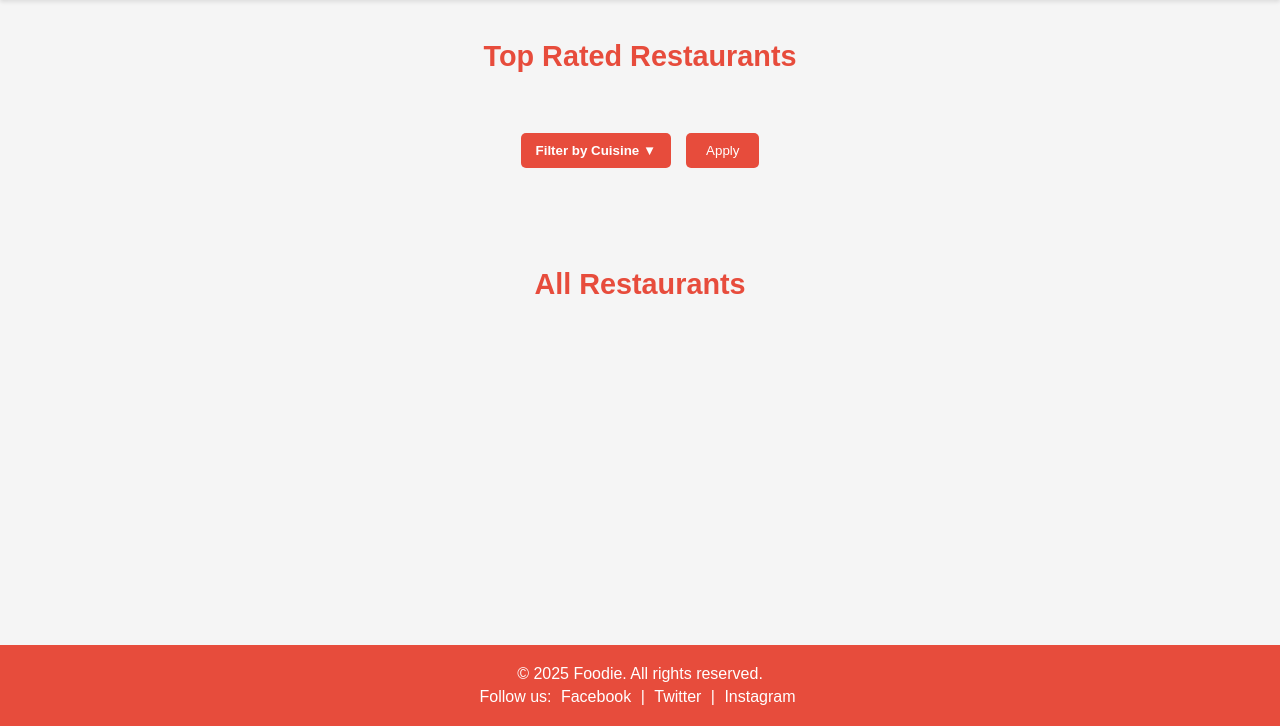
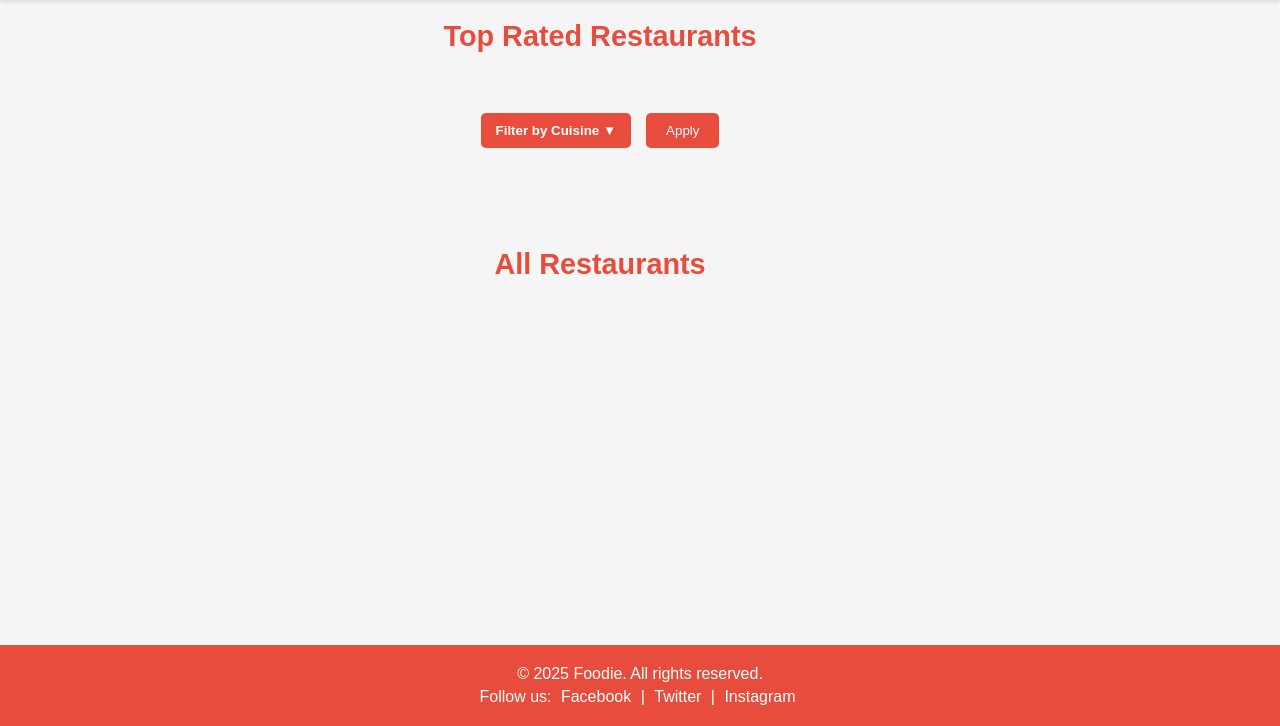
Before and after one commit to JobCorpz/Food-Advisor, a PHP site: page /Food-Advisor/dashboard.php in a window 1280 px wide. Shown: the part 74-800 px from the top of the page. Run offline with PHP 8.4, Linux system fonts and the light colour scheme; the visitor is signed in with stand-in values (Sample User, id 1); data that the repository does not hold is empty.

Commit message:
temporary fix ig

```diff
--- a/dashboard.css
+++ b/dashboard.css
@@ -104,7 +104,7 @@ header {
 main {
     flex: 1;
     max-width: 1200px;
-    margin: 20px auto;
+    /* margin: 20px auto; i cant center it so im commenting this for now*/
     padding: 20px;
     display: flex;
     flex-direction: column; /* Ensure vertical stacking */
```
